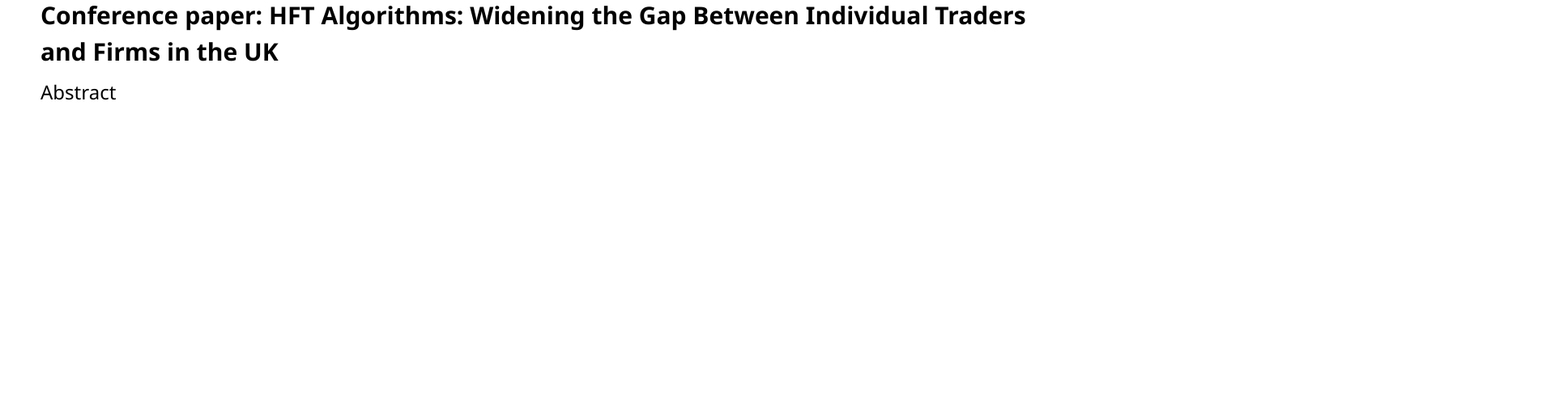
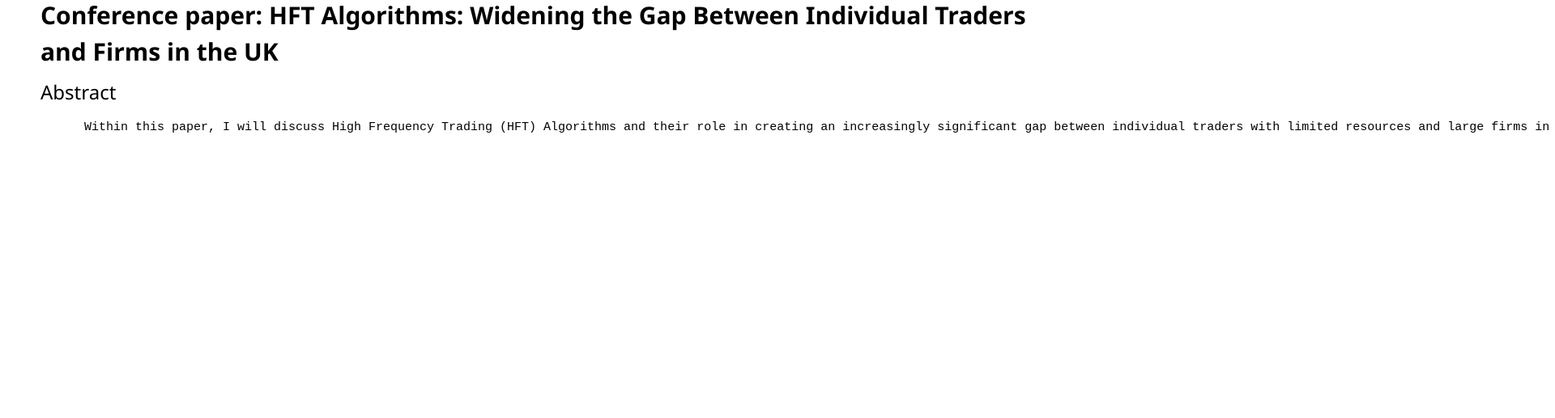
Before and after one commit to FEPSFY6871410/FY6871410, a plain HTML site: page index.html in a window 1280 px wide. Shown: the part 283-800 px from the top of the page at 81% size, 1920 px wide, since content can reach past the window. Drawn offline with nearby package versions, Linux system fonts and the light colour scheme.

Commit message:
Update index.html
put my abstract in

```diff
--- a/index.html
+++ b/index.html
@@ -53,3 +53,6 @@ p.ex1 {
 
     <p class="ex1">
     <pre>
+      Within this paper, I will discuss High Frequency Trading (HFT) Algorithms and their role in creating an increasingly significant gap between individual traders with limited resources and large firms in the UK financial markets that posse’s substantial capital and advanced technological capabilities. My objective is to determine whether individual traders can effectively utilise HFT Algorithms in a manner comparable to these large firms, or if such a task futile.
+    </pre>
+    </p>
```
